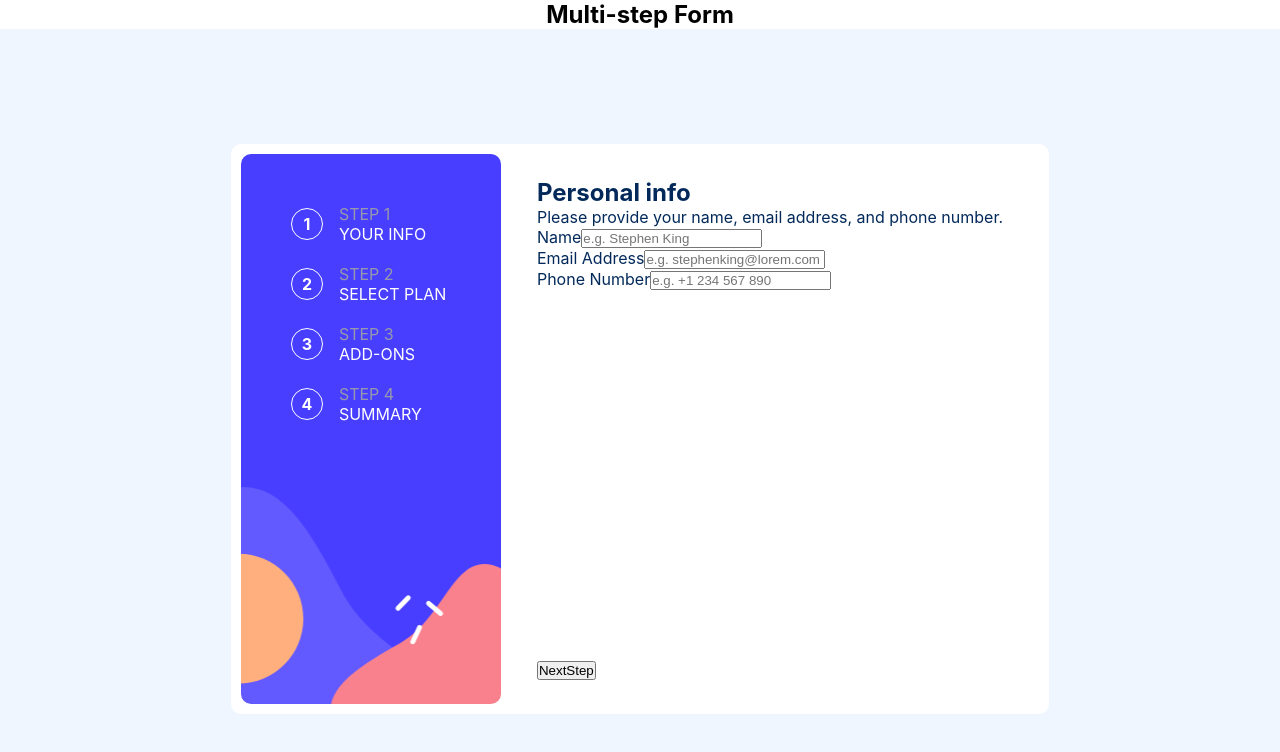
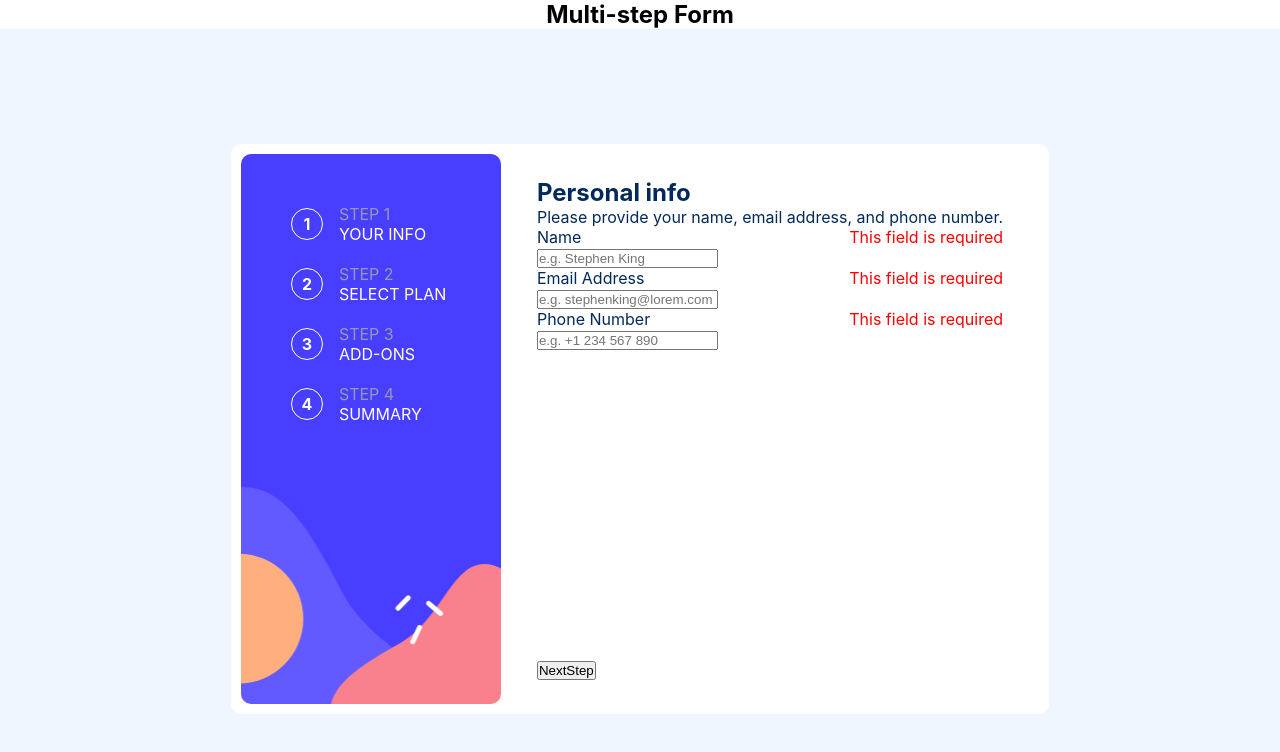
Before and after one commit to Ozgur2096/frontend-mentor-challenge2-react, a React (Create React App) app: page / in a window 1280 px wide. Shown: the top 752 px of the page. Built offline with nearby package versions, Linux system fonts and the light colour scheme; the HTML template or start-up script is replaced by a standard one.

Commit message:
personalInfo modified

```diff
--- a/src/App.css
+++ b/src/App.css
@@ -82,6 +82,14 @@ body {
 
 .main-content-container {
 }
+/* Personal Info */
+.input-label {
+  display: flex;
+  justify-content: space-between;
+}
+.warning {
+  color: red;
+}
 /* Select Plan */
 .select-plan-box-container {
   display: flex;
--- a/src/components/MainContentElements/PersonalInfo.tsx
+++ b/src/components/MainContentElements/PersonalInfo.tsx
@@ -5,11 +5,17 @@ export const PersonalInfo = () => {
       <p>Please provide your name, email address, and phone number.</p>
       <div>
         <div>
-          <label htmlFor='name'>Name</label>
+          <div className='input-label'>
+            <label htmlFor='name'>Name</label>{' '}
+            <div className='warning'>This field is required</div>
+          </div>
           <input type='text' id='name' placeholder='e.g. Stephen King' />
         </div>
         <div>
-          <label htmlFor='email'>Email Address</label>
+          <div className='input-label'>
+            <label htmlFor='email'>Email Address</label>
+            <div className='warning'>This field is required</div>
+          </div>
           <input
             type='email'
             id='email'
@@ -17,7 +23,10 @@ export const PersonalInfo = () => {
           />
         </div>
         <div>
-          <label htmlFor='tel'>Phone Number</label>
+          <div className='input-label'>
+            <label htmlFor='tel'>Phone Number</label>
+            <div className='warning'>This field is required</div>
+          </div>
           <input type='tel' id='tel' placeholder='e.g. +1 234 567 890' />
         </div>
       </div>
--- a/src/constants.tsx
+++ b/src/constants.tsx
@@ -21,16 +21,19 @@ export const onlineService = {
     monthlyPrice: 1,
     yearlyPrice: 10,
   },
+  infoText: 'Access to multiplayer games',
 };
 export const largerStorage = {
   prices: {
     monthlyPrice: 2,
     yearlyPrice: 20,
   },
+  infoText: 'Extra 1TB of cloud save',
 };
 export const customizableProfile = {
   prices: {
     monthlyPrice: 2,
     yearlyPrice: 20,
   },
+  infoText: 'Custom theme on your profile',
 };
```
